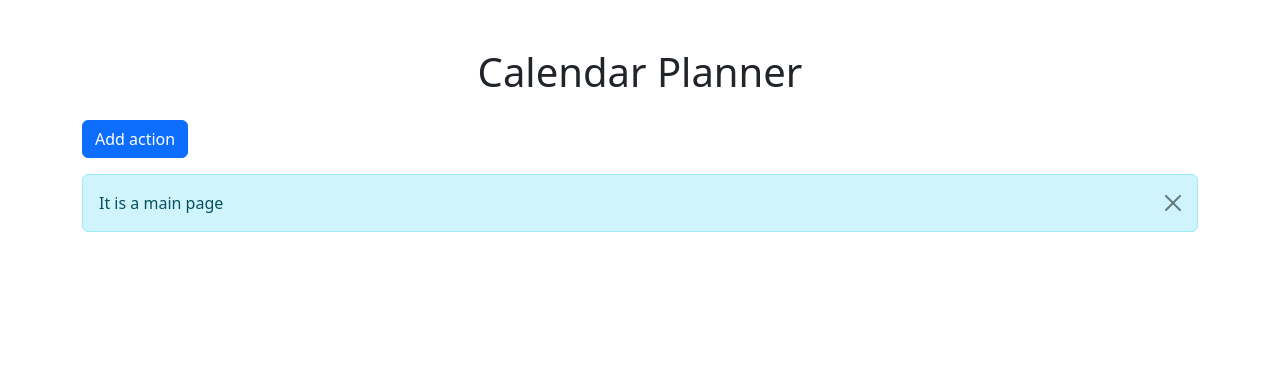
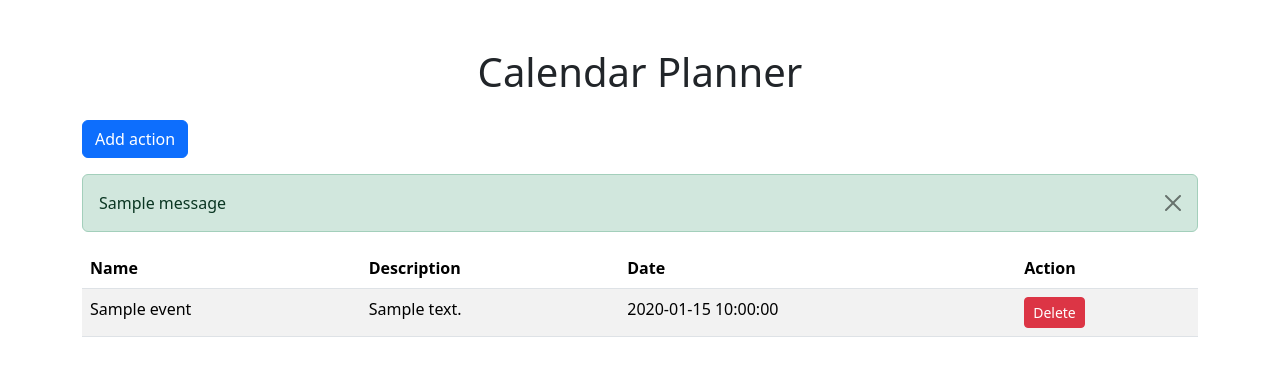
Before and after one commit to namur1408/Calendar, a Flask app: page / in a window 1280 px wide. Shown: the top 376 px of the page. Run offline with Flask 3, Linux system fonts and the light colour scheme; tables that the repository leaves empty hold one stand-in row (values such as "Sample post"); one stand-in notice (Sample message) is shown.

Commit message:
Adding "Add event" and "Delete event"

```diff
--- a/calendar_app/routes.py
+++ b/calendar_app/routes.py
@@ -10,7 +10,6 @@ app = Blueprint('app', __name__)
 @app.route('/')
 def index():
     events = Event.query.order_by(Event.date).all()
-    flash('It is a main page', 'info')
     return render_template('index.html', events=events)
 
 @app.route('/add', methods=['GET', 'POST'])
@@ -25,7 +24,9 @@ def add_event():
         db.session.add(new_event)
         db.session.commit()
         flash('Event added successfully.', 'success')
-        return redirect(url_for('index'))
+        return redirect(url_for('app.index'))
+    elif form.is_submitted():  # форма отправлена, но есть ошибки
+        flash('Check the date — you can not use past date!', 'danger')
     return render_template('add_event.html', form=form)
 
 @app.route('/delete/<int:id>')
@@ -34,3 +35,4 @@ def delete_event(id):
     db.session.delete(event)
     db.session.commit()
     flash('Event deleted successfully.', 'success')
+    return redirect(url_for('app.index'))
--- a/calendar_app/templates/index.html
+++ b/calendar_app/templates/index.html
@@ -20,6 +20,33 @@
                     {% endfor %}
                 {% endif %}
             {% endwith %}
+            <table class="table table-striped">
+                <thead>
+                    <tr>
+                        <th>Name</th>
+                        <th>Description</th>
+                        <th>Date</th>
+                        <th>Action</th>
+                    </tr>
+                </thead>
+                <tbody>
+                    {% for event in events %}
+                        <tr>
+                            <td>{{ event.title }}</td>
+                            <td>{{ event.description }}</td>
+                            <td>{{ event.date }}</td>
+                            <td>
+                                <a
+                                    href="{{ url_for('app.delete_event', id=event.id) }}"
+                                    class="btn btn-danger btn-sm"
+                                    onclick="return confirm('Are you sure that you want to delete this event')">
+                                    Delete
+                                </a>
+                            </td>
+                        </tr>
+                    {% endfor %}
+                </tbody>
+            </table>
         </div>
 
         <script src="https://cdn.jsdelivr.net/npm/bootstrap@5.3.8/dist/js/bootstrap.bundle.min.js"></script>
```
Also changed, not shown: calendar_app/forms.py (+6 -1 lines), calendar_app/templates/add_event.html (+46 -6 lines).
